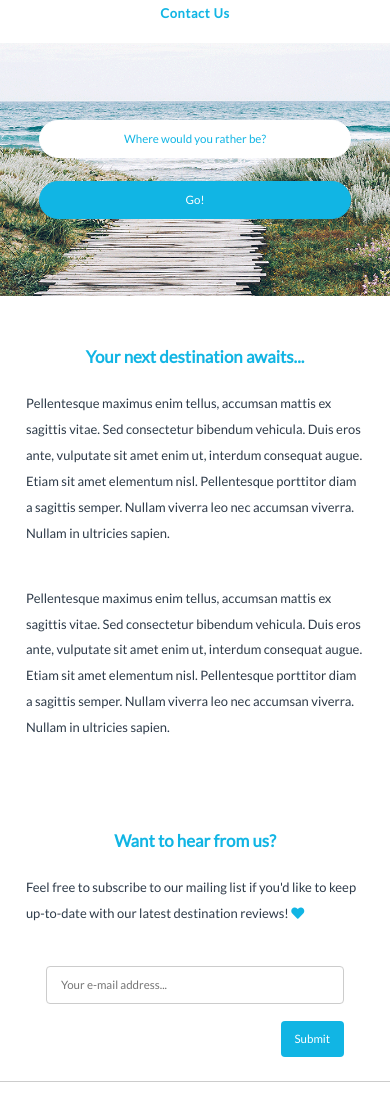
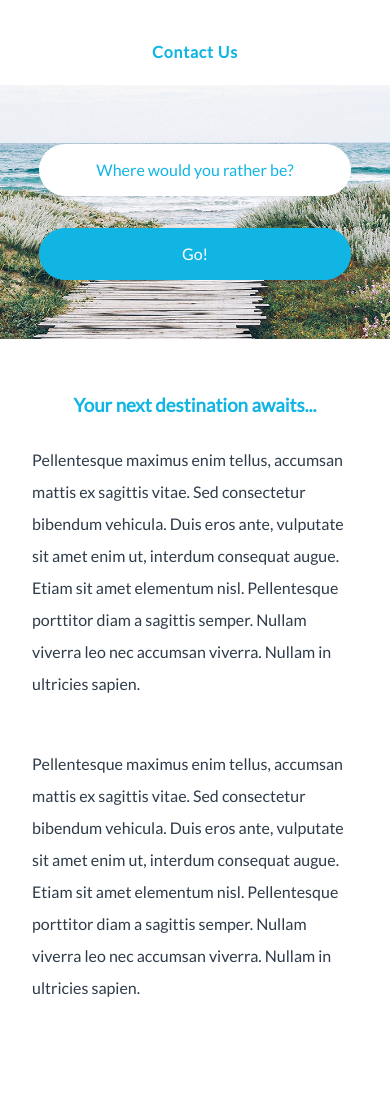
Before and after one commit to ivanvonchrist/summer-escapes, a plain HTML site: page index.html in a window 390 px wide. Shown: the part 320-1420 px from the top of the page. Drawn offline with Linux system fonts and the light colour scheme.

Commit message:
Increased font-size

```diff
--- a/css/style.css
+++ b/css/style.css
@@ -116,7 +116,7 @@ nav ul li {
     border: 0 solid white;
     border-width: 1px 0 1px 1px;
     border-radius: 32px 0 0 32px;
-    font-size: 0.8em;
+    font-size: 1em;
     color: #1481BA;
     text-align: center; }
 
@@ -133,7 +133,7 @@ nav ul li {
     border: 0 solid #11B5E4;
     border-width: 1px 1px 1px 0;
     border-radius: 0 32px 32px 0;
-    font-size: 0.8em;
+    font-size: 1em;
     color: white;
     background-color: #11B5E4;
     transition: .20s ease; }
@@ -188,7 +188,7 @@ aside i {
     flex: 1 0 40%; }
 
 #ratings {
-    font-size: 0.9em;
+    font-size: 1em;
     text-align: center;
     margin: 3em auto; }
 
@@ -244,7 +244,7 @@ aside img {
 label {
     margin-right: 0.5em;
     min-width: 4em;
-    font-size: 0.9em;
+    font-size: 1em;
     text-align: right; }
 
 .spc {
@@ -277,7 +277,7 @@ label {
 
 footer {
     flex: 0 0 100%;
-    font-size: 0.8em;
+    font-size: 1em;
     text-align: center;
     background-color: white; }
 
@@ -295,21 +295,21 @@ footer p i {
 body {
     font-family: "Lato", sans-serif;
     color: #2E3B49;
-    font-size: 0.9em; }
+    font-size: 1em; }
 
 h1, h2, h3, h4 {
     font-weight: bold;
     color: #0CAADC; }
 
 p {
-    font-size: 0.9em;
+    font-size: 1em;
     line-height: 3em;
     color: #2E3B49; }
 
 /* Links */
 
 a {
-    font-size: 0.9em;
+    font-size: 1em;
     font-weight: bold;
     color: #11B5E4;
     text-decoration: none;
@@ -363,7 +363,7 @@ aside input[type=text], select {
     border: 1px solid #CCC;
     border-radius: 4px;
     font-family: "Lato";
-    font-size: 0.8em; }
+    font-size: 1em; }
 
 select {
     background-image: url(../images/arrow.png);
@@ -382,7 +382,7 @@ aside input[type=submit] {
     border: none;
     border-radius: 4px;
     font-family: "Lato";
-    font-size: 0.8em;
+    font-size: 1em;
     transition: .20s ease; }
 
 aside input[type=submit]:hover {
@@ -502,7 +502,7 @@ hr {
         margin: 1em 0;
         padding: 1em;
         width: 100%;
-        font-size: 0.8em;
+        font-size: 1em;
         border: 0 solid white;
         border-width: 1px;
         border-radius: 32px; }
@@ -512,7 +512,7 @@ hr {
         margin: 1em 0;
         padding: 1em;
         width: 100%;
-        font-size: 0.8em;
+        font-size: 1em;
         border: 0 solid #11B5E4;
         border-width: 1px;
         border-radius: 32px; }
```
